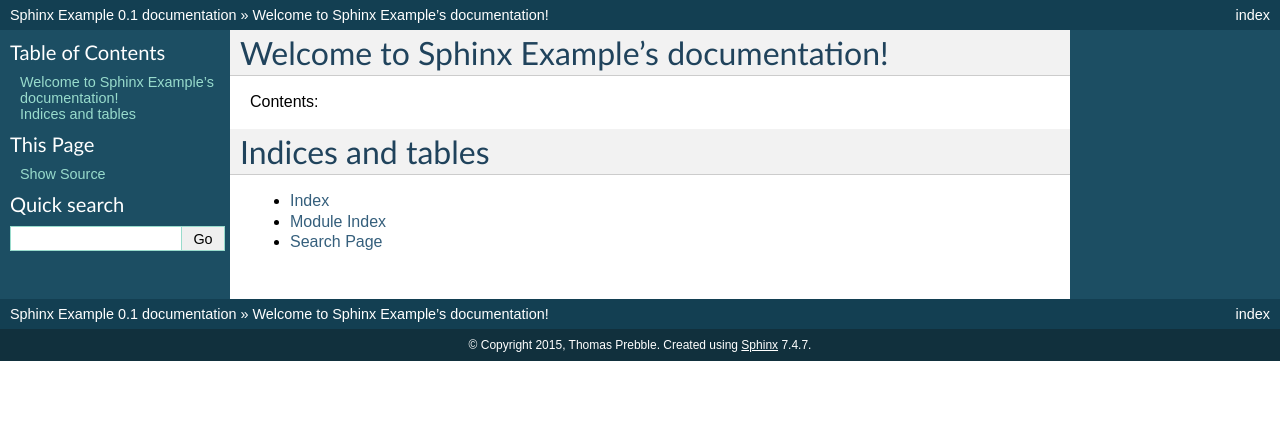
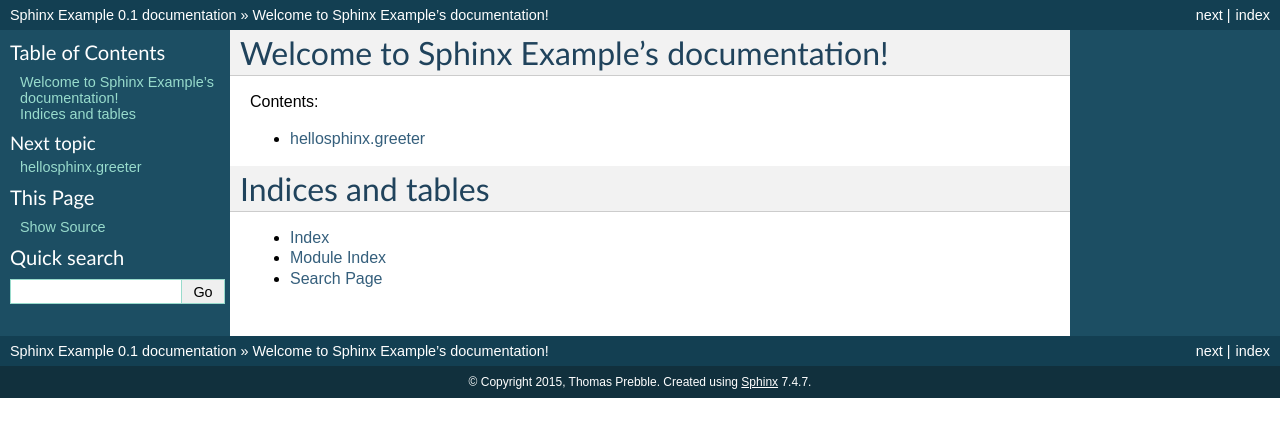
Before and after one commit to tjpnz/sphinx-example, a Sphinx documentation site: the page built from docs/index.rst, in a window 1280 px wide. Shown: the top 437 px of the page. Built offline with Sphinx 7.4.7, drawn with Linux system fonts in a browser that asks for light colours.

Commit message:
Adding greeter rst and linking from index.

```diff
--- /dev/null
+++ b/docs/greeter.rst
@@ -0,0 +1,5 @@
+hellosphinx.greeter
+===================
+
+.. autoclass:: greeter.Greeter
+   :members:
--- a/docs/index.rst
+++ b/docs/index.rst
@@ -11,6 +11,8 @@ Contents:
 .. toctree::
    :maxdepth: 2
 
+   greeter
+
 
 
 Indices and tables
```
